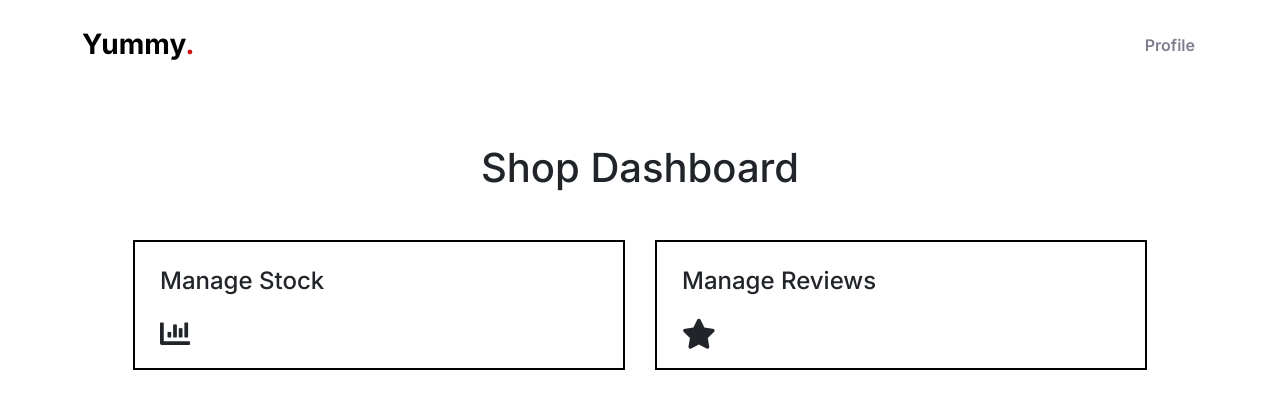
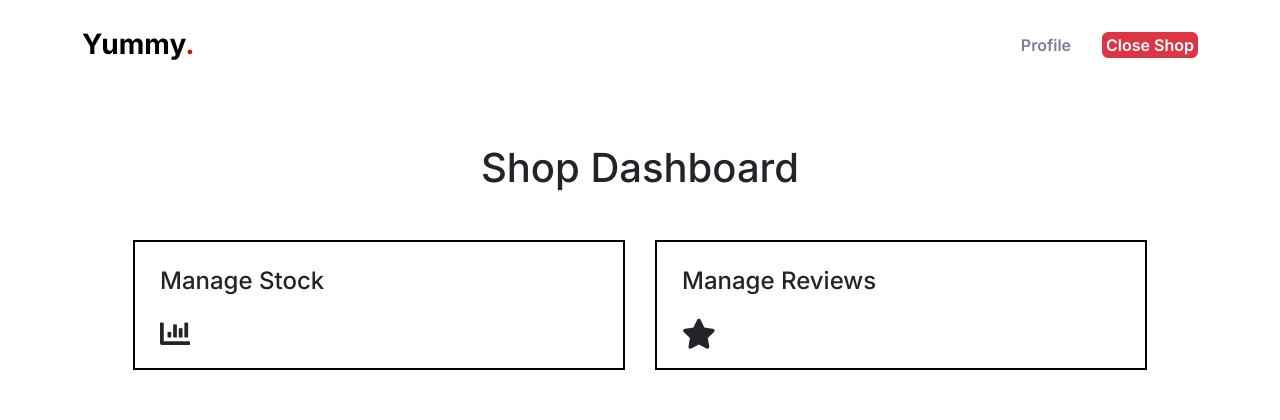
Before and after one commit to srejus/homely_meals, a Django app: page /shop/dashboard in a window 1280 px wide. Shown: the top 420 px of the page. Run offline with Django 5.2, Linux system fonts and the light colour scheme; a user stored in the database is signed in; tables that the repository leaves empty hold one stand-in row (values such as "Sample post"); some libraries are stand-ins or nearby versions.

Commit message:
open close feature added

```diff
--- a/shop/urls.py
+++ b/shop/urls.py
@@ -12,5 +12,7 @@ urlpatterns = [
 
     # shop dashboard session
     path('login',ShopLogin.as_view()),
+    path('open/<int:id>',ShopOpenView.as_view()),
+    path('close/<int:id>',ShopCloseView.as_view()),
     path('dashboard',ShopDashboardView.as_view()),
 ]
--- a/shop/views.py
+++ b/shop/views.py
@@ -164,3 +164,21 @@ class ShopDashboardView(View):
 
         shop = Shops.objects.filter(user=request.user).last()
         return render(request,'shop_dashboard.html',{'shop':shop})
+
+
+@method_decorator(login_required, name='dispatch')
+class ShopCloseView(View):
+    def get(self,request,id):
+        shop = Shops.objects.filter(user=request.user).last()
+        shop.is_open = False
+        shop.save()
+        return redirect("/shop/dashboard")
+
+
+@method_decorator(login_required, name='dispatch')
+class ShopOpenView(View):
+    def get(self,request,id):
+        shop = Shops.objects.filter(user=request.user).last()
+        shop.is_open = True
+        shop.save()
+        return redirect("/shop/dashboard")
--- a/templates/shop_dashboard.html
+++ b/templates/shop_dashboard.html
@@ -57,6 +57,11 @@
         <ul>
 
           <li><a href="/accounts/">Profile</a></li>
+          {% if shop.is_open %}
+          <li><a href="/shop/close/{{shop.id}}" class="btn btn-danger" style="color: white;">Close Shop</a></li>
+          {% else %}
+          <li><a href="/shop/open/{{shop.id}}" class="btn btn-success" style="color: white;">Open Shop</a></li>
+          {% endif %}
 
         </ul>
       </nav><!-- .navbar -->
--- a/todo.txt
+++ b/todo.txt
@@ -12,8 +12,8 @@ TASK
 Store Admin
 
 -> Stock manage
--> Shop Open Close
--> View user Reviews
+-> Shop Open Close - DONE
+-> View user Reviews - DONE
 
 
 
```
